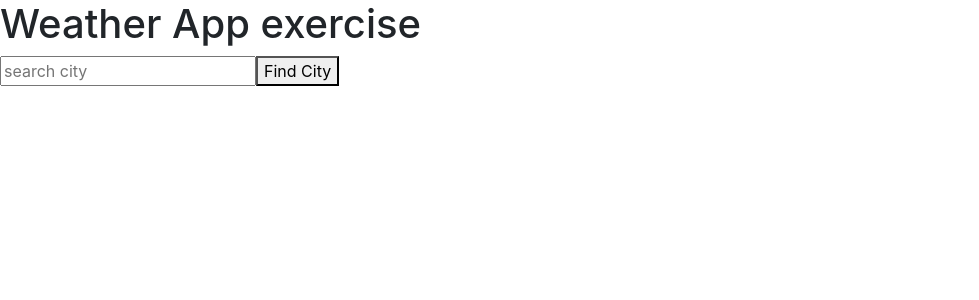
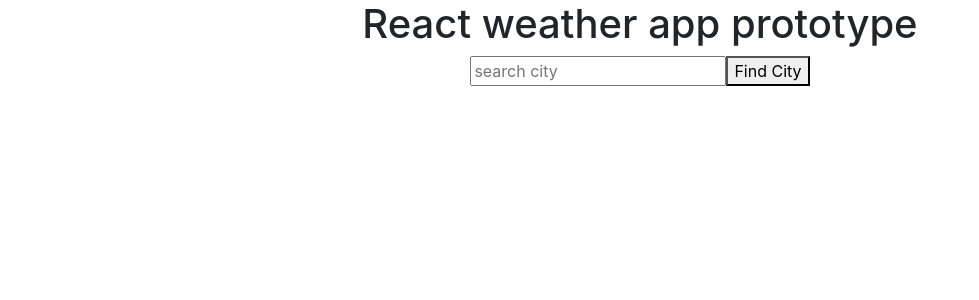
Before and after one commit to AmboMaya/weather-app-inReact, a React app: page / in a window 1280 px wide. Shown: the top 300 px of the page, without its empty margins (0-979 px from the left). Built offline with nearby package versions, Linux system fonts and the light colour scheme.

Commit message:
added styling, main styling lives in app.css

```diff
--- a/src/components/App.jsx
+++ b/src/components/App.jsx
@@ -1,13 +1,40 @@
-import React from 'react'
+import React, { Component } from 'react'
 import Search from './Search'
+import WeatherDetails from './WeatherDetails'
+import '../App.css'
 
-const App = () => {
-  return (
-    <div>
-      <h1>Weather App exercise</h1>
-      <Search />
-    </div>
-  )
+
+class App extends Component {
+  state = {
+    weather: null,
+  }
+
+  setWeatherDetails = (weather) => {
+    this.setState ({weather})
+  }
+
+  render(){
+    return (
+      <div className='App'>
+        <h1>React weather app prototype</h1>
+        <Search className='searchField' onWeatherLoaded={this.setWeatherDetails} />
+        {this.state.weather ?
+          <WeatherDetails
+            temperature={this.state.weather.temperature}
+            humidity={this.state.weather.humidity}
+            city={this.state.weather.city}
+            country={this.state.weather.country}
+            description={this.state.weather.description}
+            minTemperature={this.state.weather.temp_min}
+            maxTemperature={this.state.weather.temp_max}
+            pressure={this.state.weather.pressure}
+            error={this.state.weather.error}/>
+            : null
+        }
+      </div>
+    )
+  }
+
 }
 
 export default App
```
